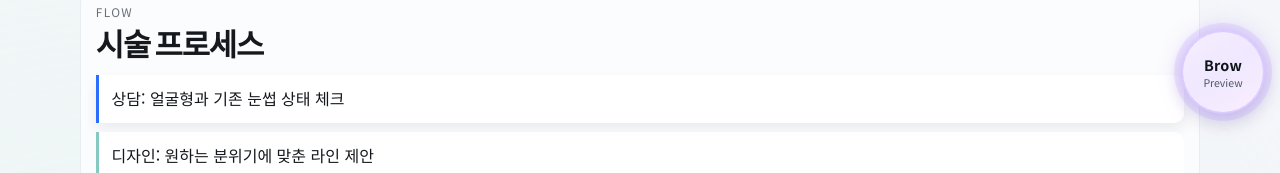
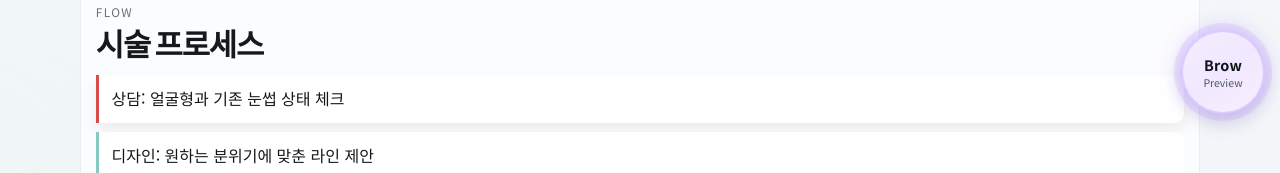
Before and after one commit to obg1987-tech/stylelash, a Next.js app: page / in a window 1280 px wide. In both pictures the pointer is over the item "상담: 얼굴형과 기존 눈썹 상태 체크". Shown: the part 3085-3258 px from the top of the page. Built offline with nearby package versions, Linux system fonts and the light colour scheme; no server answers.

Commit message:
Set guide timeline hover colors to red-orange-yellow-navy

```diff
--- a/app/globals.css
+++ b/app/globals.css
@@ -1470,6 +1470,22 @@ a {
   transform: translateX(2px);
   border-left-color: #2b6dff;
   box-shadow: 0 7px 14px #10233c12;
+}
+
+.timeline li:nth-child(1):hover {
+  border-left-color: #d94a4a;
+}
+
+.timeline li:nth-child(2):hover {
+  border-left-color: #e78a2f;
+}
+
+.timeline li:nth-child(3):hover {
+  border-left-color: #caa316;
+}
+
+.timeline li:nth-child(4):hover {
+  border-left-color: #2d4f8f;
 }
 
 .faq-list {
```
